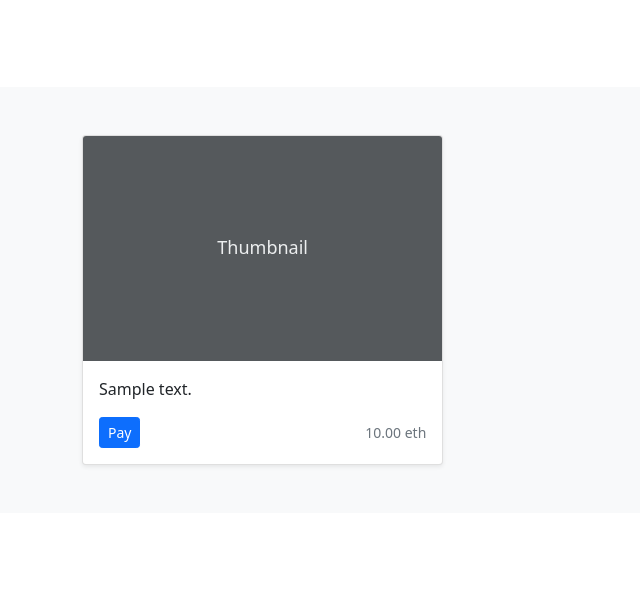
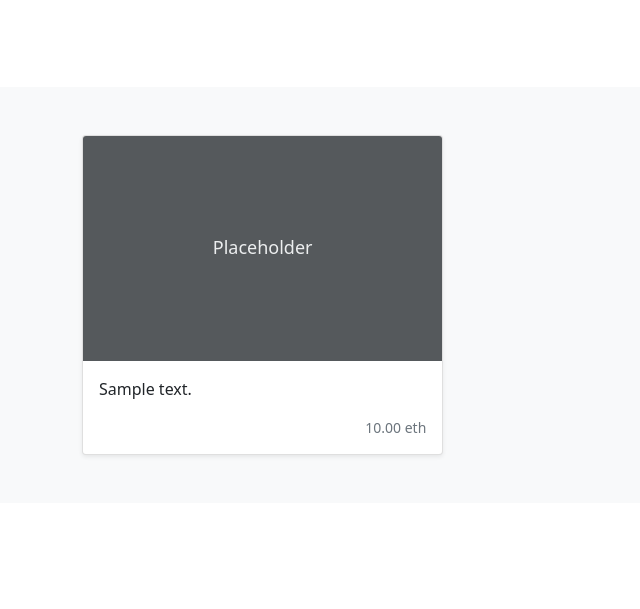
Before and after one commit to omolojakazeem/moralis_ecom, a Django app: page / in a window 1280 px wide. Shown: the part 343-952 px from the top of the page, without its empty margins (0-640 px from the left). After the commit the page ends 801 px from the top, so only its background shows below. Run offline with Django 3.2, Linux system fonts and the light colour scheme; tables that the repository leaves empty hold one stand-in row (values such as "Sample post"); some libraries are stand-ins or nearby versions.

Commit message:
Added product

```diff
--- a/templates/product/index.html
+++ b/templates/product/index.html
@@ -5,13 +5,12 @@
   {% for product in products %}
     <div class="col">
     <div class="card shadow-sm">
-      <svg class="bd-placeholder-img card-img-top" width="100%" height="225" xmlns="http://www.w3.org/2000/svg" role="img" aria-label="Placeholder: Thumbnail" preserveAspectRatio="xMidYMid slice" focusable="false"><title>{{product.name}}</title><rect width="100%" height="100%" fill="#55595c"/><text x="50%" y="50%" fill="#eceeef" dy=".3em">Thumbnail</text></svg>
+      <svg class="bd-placeholder-img card-img-top" width="100%" height="225" xmlns="http://www.w3.org/2000/svg" role="img" aria-label="Placeholder: Thumbnail" preserveAspectRatio="xMidYMid slice" focusable="false"><title>{{product.name}}</title><rect width="100%" height="100%" fill="#55595c"/><text x="50%" y="50%" fill="#eceeef" dy=".3em">Placeholder</text></svg>
 
       <div class="card-body">
         <p class="card-text">{{product.description}}</p>
         <div class="d-flex justify-content-between align-items-center">
           <div class="btn-group">
-            <button type="button" class="btn btn-sm btn-primary">Pay</button>
             <!--<button type="button" class="btn btn-sm btn-outline-secondary">Edit</button> -->
           </div>
           <small class="text-muted">{{product.price}} eth</small>
```
